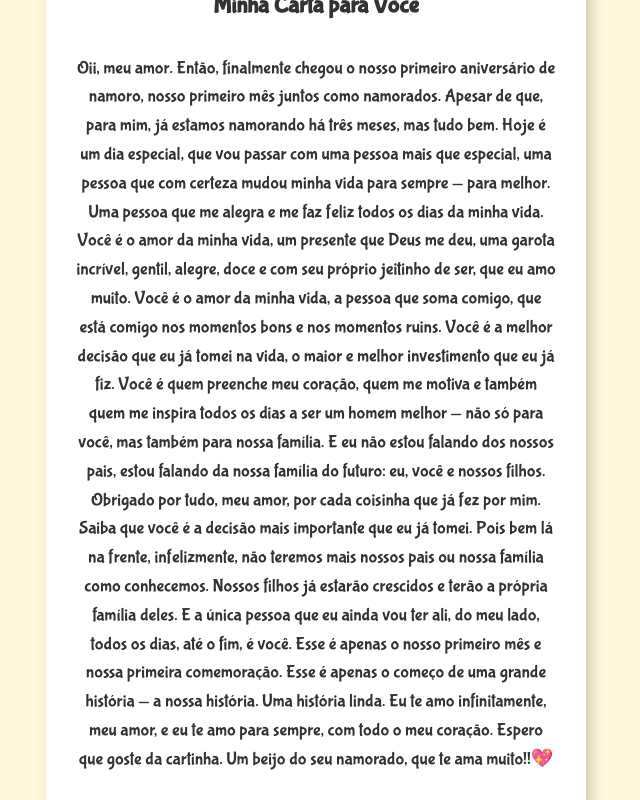
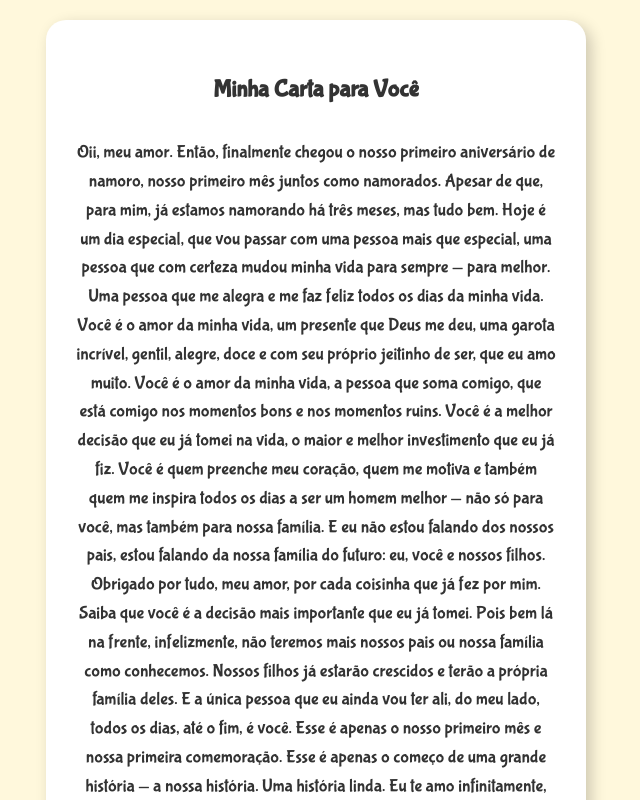
Before and after one commit to CaioEgidio/Carta-para-Maria, a plain HTML site: page carta.html in a window 1280 px wide. Shown: the top 800 px of the page, without its empty margins (324-964 px from the left). Drawn offline with Linux system fonts and the light colour scheme.

Commit message:
Update carta.html

```diff
--- a/carta.html
+++ b/carta.html
@@ -13,11 +13,12 @@
             display: flex;
             justify-content: center;
             align-items: center;
-            height: 100vh;
+            min-height: 100vh; /* Alterado de height para min-height */
             margin: 0;
             padding: 20px;
             position: relative;
         }
+
 
         .painel {
             background-color: white;
```
